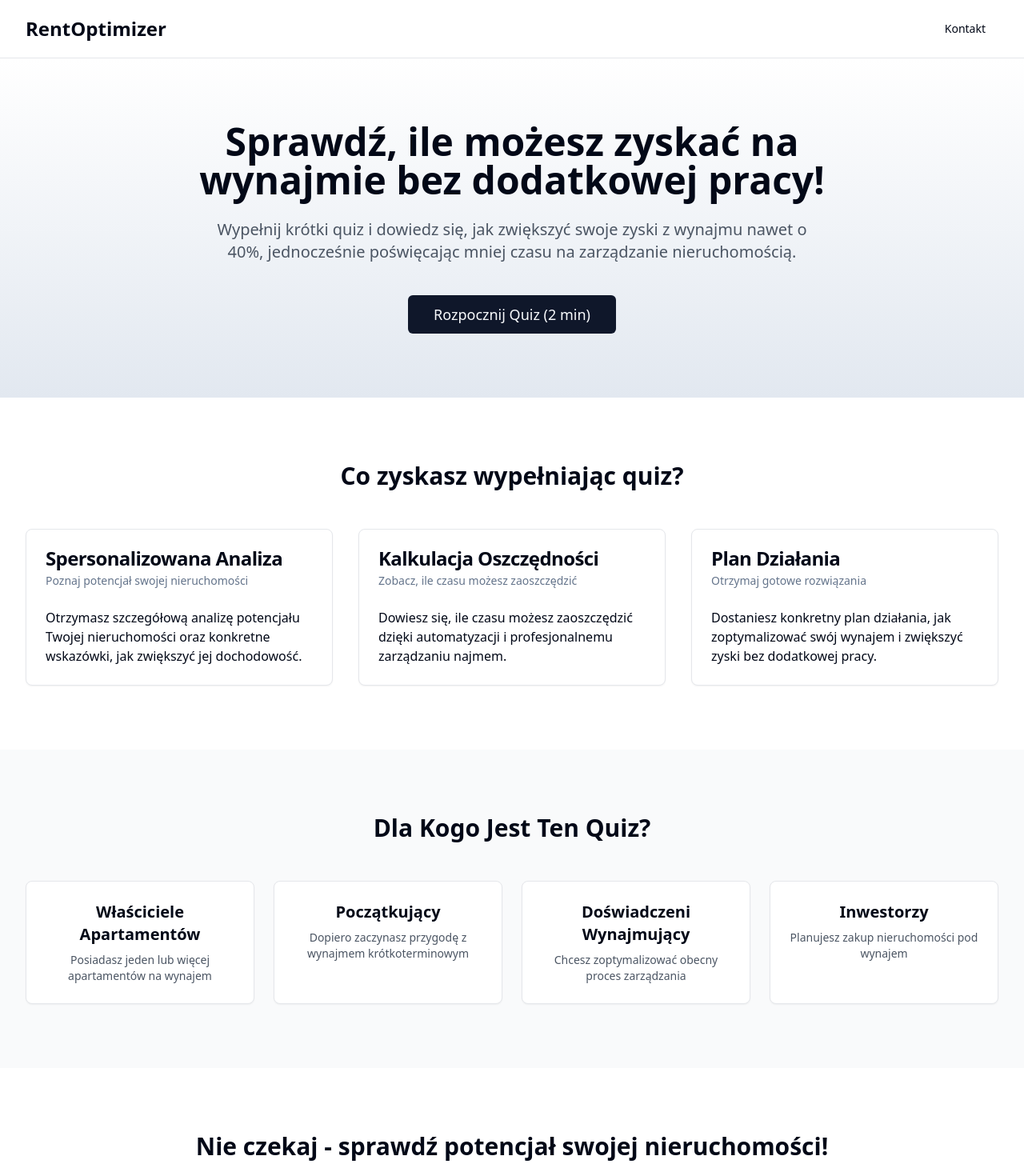
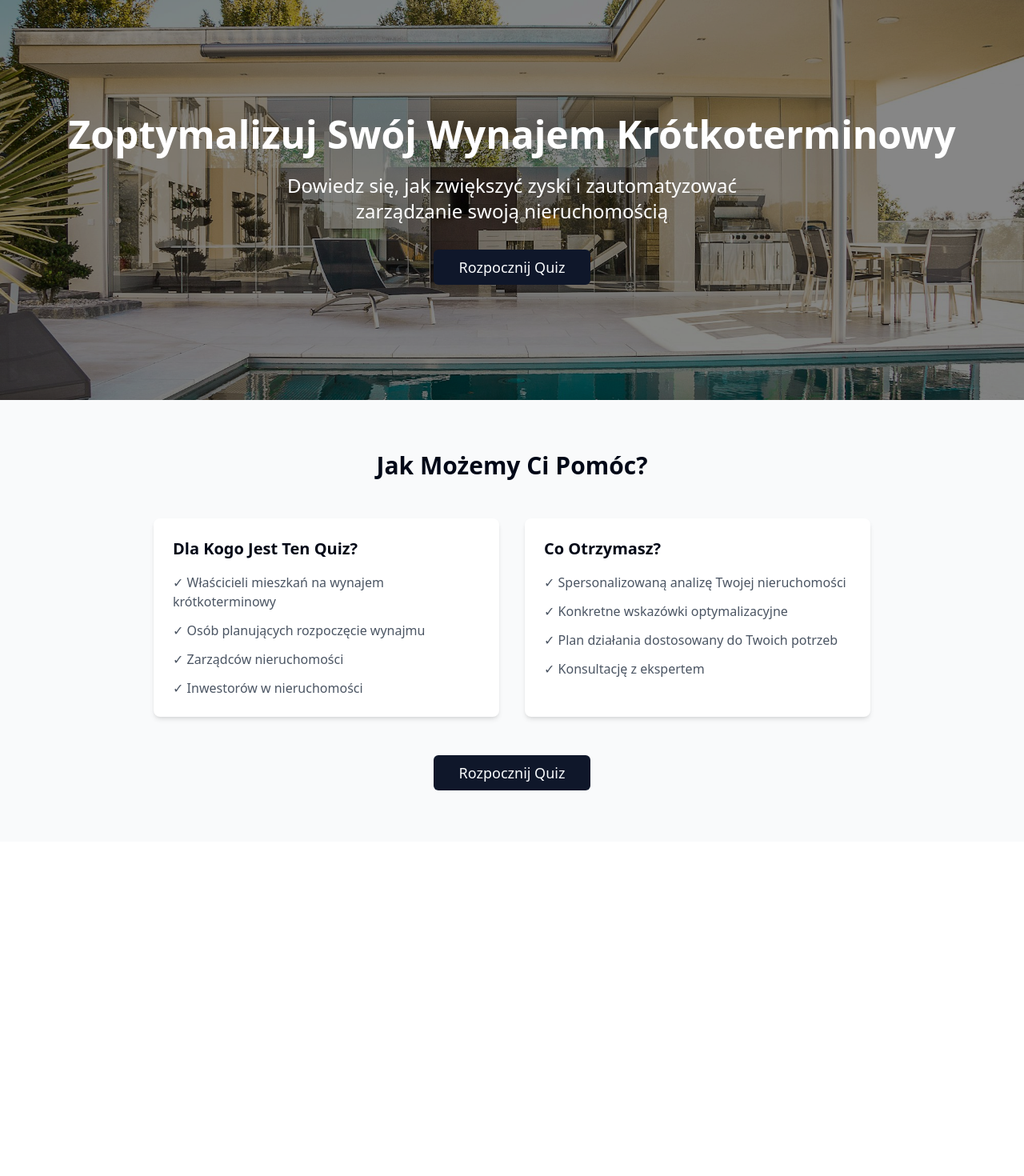
Before and after one commit to beakace/quiz-funnel, a Next.js app: page / in a window 1280 px wide. Shown: the top 1470 px of the page at 80% size. After the commit the page ends 1052 px from the top, so only its background shows below. Built offline with nearby package versions, Linux system fonts and the light colour scheme.

Commit message:
Add header image to home page and improve layout

```diff
--- a/src/app/page.tsx
+++ b/src/app/page.tsx
@@ -1,159 +1,76 @@
 import Link from "next/link";
+import Image from "next/image";
 import { Button } from "@/components/ui/button";
-import {
-  Card,
-  CardContent,
-  CardDescription,
-  CardHeader,
-  CardTitle,
-} from "@/components/ui/card";
 
 export default function Home() {
   return (
-    <div className="flex flex-col min-h-screen">
-      <header className="border-b">
-        <div className="container mx-auto py-4 flex items-center justify-between">
-          <h1 className="text-2xl font-bold">RentOptimizer</h1>
-          <div className="flex items-center gap-4">
-            <Link href="/kontakt">
-              <Button variant="ghost">Kontakt</Button>
-            </Link>
-          </div>
-        </div>
-      </header>
-
-      <main className="flex-1">
-        <section className="py-20 bg-gradient-to-b from-white to-slate-200">
-          <div className="container mx-auto text-center">
-            <h2 className="text-4xl md:text-5xl font-bold mb-6 max-w-4xl mx-auto">
-              Sprawdź, ile możesz zyskać na wynajmie bez dodatkowej pracy!
-            </h2>
-            <p className="text-xl text-gray-600 mb-10 max-w-3xl mx-auto">
-              Wypełnij krótki quiz i dowiedz się, jak zwiększyć swoje zyski z
-              wynajmu nawet o 40%, jednocześnie poświęcając mniej czasu na
-              zarządzanie nieruchomością.
+    <main className="min-h-screen bg-gray-50">
+      {/* Hero Section with Header Image */}
+      <div className="relative h-[500px] w-full">
+        <Image
+          src="/header.jpg"
+          alt="Luxury vacation rental property"
+          fill
+          className="object-cover brightness-75"
+          priority
+        />
+        <div className="absolute inset-0 bg-black/30" />
+        <div className="absolute inset-0 flex flex-col items-center justify-center text-white text-center px-4">
+          <h1 className="text-4xl md:text-5xl font-bold mb-6">
+            Zoptymalizuj Swój Wynajem Krótkoterminowy
+          </h1>
+          <p className="text-xl md:text-2xl mb-8 max-w-2xl">
+            Dowiedz się, jak zwiększyć zyski i zautomatyzować zarządzanie swoją
+            nieruchomością
           </p>
-            <div className="flex justify-center">
           <Link href="/quiz/rental-optimization">
-                <Button size="lg" className="px-8 py-6 text-lg">
-                  Rozpocznij Quiz (2 min)
+            <Button size="lg" className="text-lg px-8">
+              Rozpocznij Quiz
             </Button>
           </Link>
         </div>
       </div>
-        </section>
 
-        <section className="py-20">
-          <div className="container mx-auto">
+      {/* Main Content */}
+      <div className="container mx-auto px-4 py-16">
+        <div className="max-w-4xl mx-auto">
           <h2 className="text-3xl font-bold text-center mb-12">
-              Co zyskasz wypełniając quiz?
+            Jak Możemy Ci Pomóc?
           </h2>
-            <div className="grid grid-cols-1 md:grid-cols-3 gap-8">
-              <Card>
-                <CardHeader>
-                  <CardTitle>Spersonalizowana Analiza</CardTitle>
-                  <CardDescription>
-                    Poznaj potencjał swojej nieruchomości
-                  </CardDescription>
-                </CardHeader>
-                <CardContent>
-                  <p>
-                    Otrzymasz szczegółową analizę potencjału Twojej
-                    nieruchomości oraz konkretne wskazówki, jak zwiększyć jej
-                    dochodowość.
-                  </p>
-                </CardContent>
-              </Card>
 
-              <Card>
-                <CardHeader>
-                  <CardTitle>Kalkulacja Oszczędności</CardTitle>
-                  <CardDescription>
-                    Zobacz, ile czasu możesz zaoszczędzić
-                  </CardDescription>
-                </CardHeader>
-                <CardContent>
-                  <p>
-                    Dowiesz się, ile czasu możesz zaoszczędzić dzięki
-                    automatyzacji i profesjonalnemu zarządzaniu najmem.
-                  </p>
-                </CardContent>
-              </Card>
+          <div className="grid gap-8 md:grid-cols-2">
+            <div className="bg-white p-6 rounded-lg shadow-md">
+              <h3 className="text-xl font-semibold mb-4">
+                Dla Kogo Jest Ten Quiz?
+              </h3>
+              <ul className="space-y-3 text-gray-600">
+                <li>✓ Właścicieli mieszkań na wynajem krótkoterminowy</li>
+                <li>✓ Osób planujących rozpoczęcie wynajmu</li>
+                <li>✓ Zarządców nieruchomości</li>
+                <li>✓ Inwestorów w nieruchomości</li>
+              </ul>
+            </div>
 
-              <Card>
-                <CardHeader>
-                  <CardTitle>Plan Działania</CardTitle>
-                  <CardDescription>Otrzymaj gotowe rozwiązania</CardDescription>
-                </CardHeader>
-                <CardContent>
-                  <p>
-                    Dostaniesz konkretny plan działania, jak zoptymalizować swój
-                    wynajem i zwiększyć zyski bez dodatkowej pracy.
-                  </p>
-                </CardContent>
-              </Card>
+            <div className="bg-white p-6 rounded-lg shadow-md">
+              <h3 className="text-xl font-semibold mb-4">Co Otrzymasz?</h3>
+              <ul className="space-y-3 text-gray-600">
+                <li>✓ Spersonalizowaną analizę Twojej nieruchomości</li>
+                <li>✓ Konkretne wskazówki optymalizacyjne</li>
+                <li>✓ Plan działania dostosowany do Twoich potrzeb</li>
+                <li>✓ Konsultację z ekspertem</li>
+              </ul>
             </div>
           </div>
-        </section>
 
-        <section className="py-20 bg-gray-50">
-          <div className="container mx-auto">
-            <h2 className="text-3xl font-bold text-center mb-12">
-              Dla Kogo Jest Ten Quiz?
-            </h2>
-            <div className="grid grid-cols-1 md:grid-cols-4 gap-6">
-              {[
-                {
-                  title: "Właściciele Apartamentów",
-                  description:
-                    "Posiadasz jeden lub więcej apartamentów na wynajem",
-                },
-                {
-                  title: "Początkujący",
-                  description:
-                    "Dopiero zaczynasz przygodę z wynajmem krótkoterminowym",
-                },
-                {
-                  title: "Doświadczeni Wynajmujący",
-                  description:
-                    "Chcesz zoptymalizować obecny proces zarządzania",
-                },
-                {
-                  title: "Inwestorzy",
-                  description: "Planujesz zakup nieruchomości pod wynajem",
-                },
-              ].map((item) => (
-                <Card key={item.title} className="text-center p-6">
-                  <h3 className="text-xl font-semibold mb-2">{item.title}</h3>
-                  <p className="text-gray-600 text-sm">{item.description}</p>
-                </Card>
-              ))}
-            </div>
-          </div>
-        </section>
-
-        <section className="py-20">
-          <div className="container mx-auto text-center">
-            <h2 className="text-3xl font-bold mb-8">
-              Nie czekaj - sprawdź potencjał swojej nieruchomości!
-            </h2>
+          <div className="text-center mt-12">
             <Link href="/quiz/rental-optimization">
-              <Button size="lg" className="px-8 py-6 text-lg">
-                Rozpocznij Bezpłatny Quiz
+              <Button size="lg" className="text-lg">
+                Rozpocznij Quiz
               </Button>
             </Link>
           </div>
-        </section>
+        </div>
+      </div>
     </main>
-
-      <footer className="border-t py-8">
-        <div className="container mx-auto text-center text-gray-500">
-          <p>
-            &copy; {new Date().getFullYear()} RentOptimizer. Wszystkie prawa
-            zastrzeżone.
-          </p>
-        </div>
-      </footer>
-    </div>
   );
 }
```
Also changed, not shown: public/header.jpg (added). Lines whose indentation alone changed are shown as unchanged.
